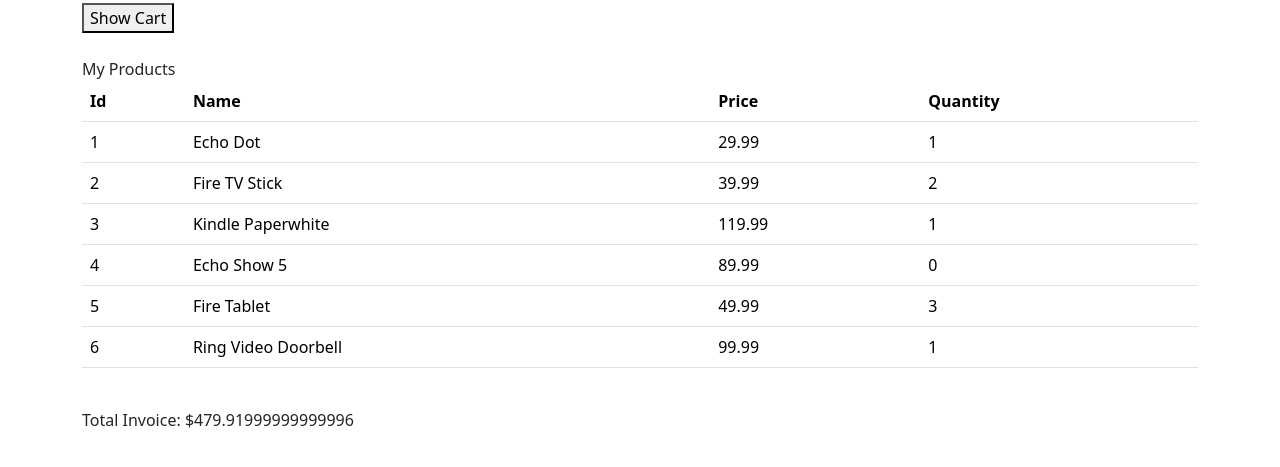
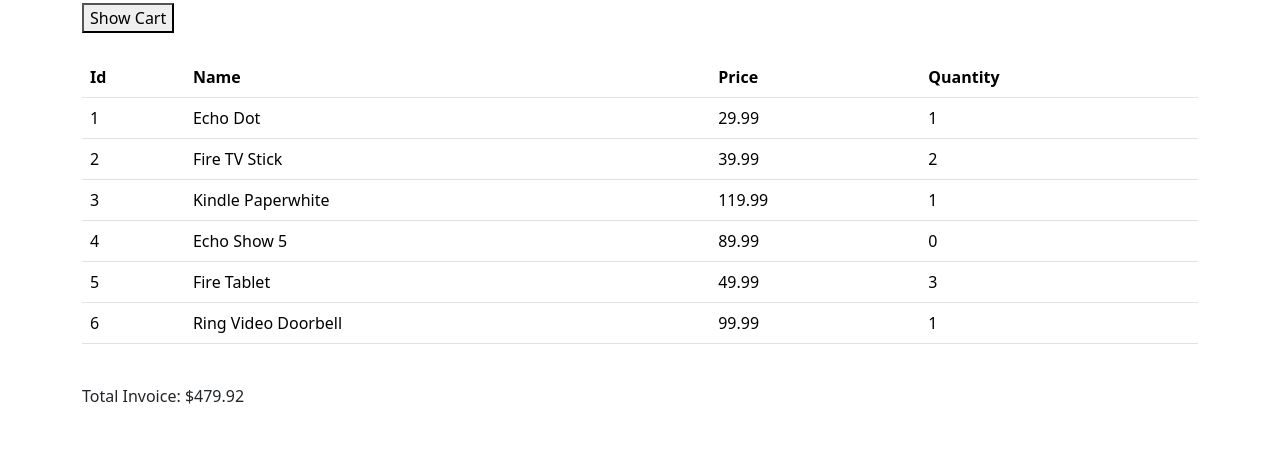
Before and after one commit to ssmith2006/weekseven-lab2, a plain HTML site: page index.html in a window 1280 px wide. Both pictures are taken after a click on the button "Show Cart". Shown: the part 53-520 px from the top of the page. Drawn offline with nearby package versions, Linux system fonts and the light colour scheme.

Commit message:
rendered the cart

```diff
--- a/index.html
+++ b/index.html
@@ -14,6 +14,8 @@
   <body class="container">
     <h1>Your Shopping Cart!</h1>
     <button id="showCart">Show Cart</button>
+
+
     <br>
     <br>
     <table class="table">
@@ -25,7 +27,7 @@
           <th>Quantity</th>
         </tr>
       </thead>
-      <tbody id="cartTable-body">My Products</tbody>
+      <tbody id="cartTable-body"></tbody>
     </table>
 
     <br>
--- a/shopcart.js
+++ b/shopcart.js
@@ -13,7 +13,15 @@
   { id: 6, name: "Ring Video Doorbell", price: 99.99, quantity: 1 },
 ];
 
-products.forEach((product) => { //array method to loop over the array// We are looping over
+let showcartButton = document.getElementById("showCart");
+showcartButton.addEventListener("click", () => {
+  render(tableBody);
+});
+
+function render(table) {
+  table.innerHTML = "";
+  products.forEach((product) => {
+    //array method to loop over the array// We are looping over
 
     //template literal: this makes working with strings easier. allows the inclusion of expressions inside ${} (template literal substitution: will be replaced with what's inside) // the string inside the ` is HTML markup that will appear on the page.
     let row = `
@@ -29,10 +37,10 @@
 
   //function is a blockcode. can group things together. has inputs called parameters. declared using the function keyword. goes inside curly brackets. The code below is a function expression.
   let totalInvoice = products.reduce((acc, curr) => {
-  return acc + curr.price * curr.quantity; // had to calculate the total of each price and then multiply by the quantity (this is the most simplest formula I saw)
-}, 0);
+    return acc + curr.price * curr.quantity; // had to calculate the total of each price and then multiply by the quantity (this is the most simplest formula I saw).
+  }, 0); //Where you want the function to start
 
   console.log(totalInvoice);
   let total = document.getElementById("totalInvoice");
-total.textContent = //sets the plain text of an element...only text"//
-"Total Invoice: $" + totalInvoice;
+  total.textContent = "Total Invoice: $" + totalInvoice.toFixed(2); //sets the plain text of an element...only text"//
+}
```
Lines whose indentation alone changed are shown as unchanged.
